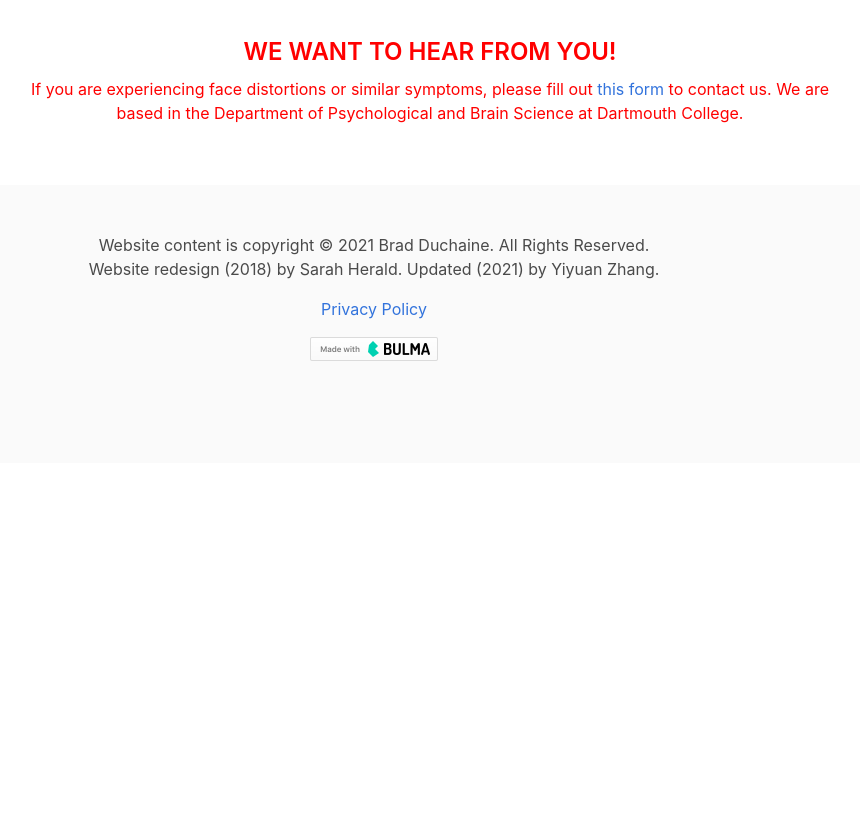
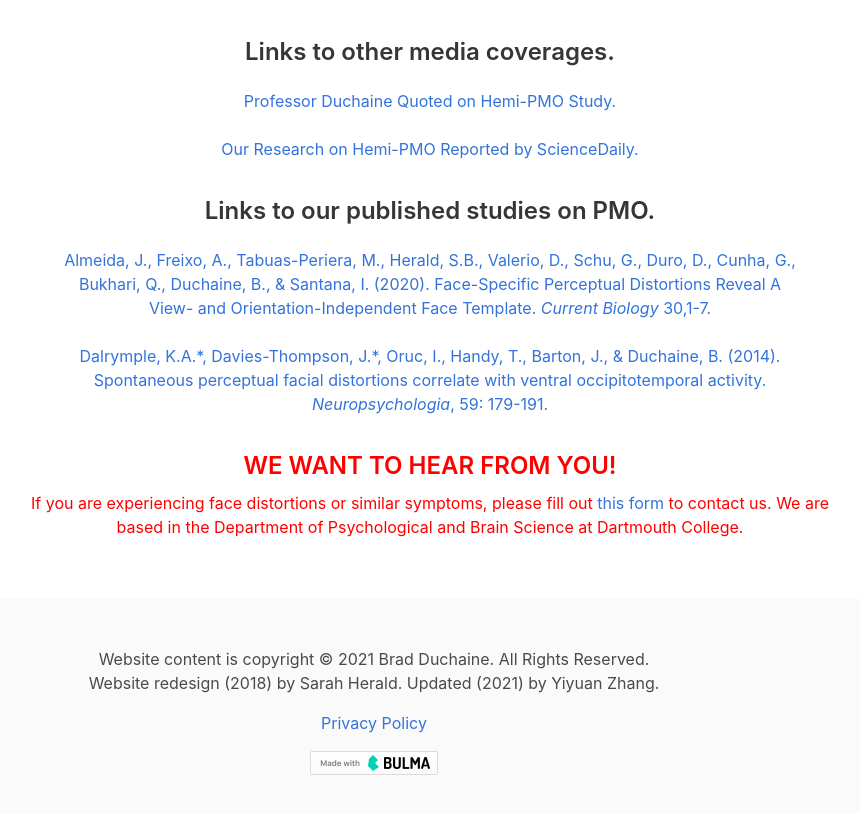
Before and after one commit to ryezyy11/hemiPMO.org, a Jekyll site: the page built from pages/media/media.html, in a window 1280 px wide and 1383 px high, cut to the strip 506-1320 px from the top of the window. Shown: the whole strip, without its empty margins (266-1126 px from the left). Built offline with Jekyll 4.4.1, drawn with Linux system fonts in a browser that asks for light colours.

Commit message:
Major Update 12-1
1) Changed text on multiple pages
2) Added links to media page
3) Try fix 404 page

```diff
--- a/pages/hemipmo/hemipmo.html
+++ b/pages/hemipmo/hemipmo.html
@@ -12,7 +12,7 @@ permalink: /hemipmo/
     <article class="content">
         <h2 id="S_Hemi" class="title is-4">Hemi-PMO</h2>
         <p>
-            In <b>hemi-PMO</b>, features on one side of the face are distorted while features on the other side of the face look normal (Grusser et al., 1991, Cho et al., 2011, Almeida et al., 2020). Patient A.D. who we reported on in Almeida et al. (2020) often saw features on the right side of the face as if they were melting, but he did not see distortions on the left side of faces or in any other objects or body parts. When faces were turned upside down, the distortions continued to affect the same features they affected in upright faces. See figure below illustrating how A.D. might have seen the same photo when it was upright and upside down (the distorted part of the faces are shaded red to highlight them). However, in other cases (Nagaishi et al., 2015), the features distorted appear to change when faces are rotated. Considerably more cases of hemi-PMO have been reported in the neurological literature than full-face PMO, so hemi-PMO appears to be the more common type of PMO.
+            In <b>hemi-PMO</b>, features on one side of the face are distorted while features on the other side of the face look normal (Grusser et al., 1991, Cho et al., 2011, Almeida et al., 2020). Patient A.D. who we reported on in Almeida et al. (2020) often saw features on the right side of the face as if they were melting, but he did not see distortions on the left side of faces or in any other objects or body parts. When faces were turned upside down, the distortions continued to affect the same features they affected in upright faces. See figure below illustrating how A.D. might have seen the same photo when it was upright and upside down (the distorted part of the faces are shaded red to highlight them). However, in other cases (Nagaishi et al., 2015), the features that are distorted appear to change when faces are rotated.
         </p>
         <figure>
             <img src="{{ "/assets/images/research/hemipmo.png" | relative_url }}" height="225" width="275" alt="hemi-prosopometamorphopsia">
--- a/pages/media/media.html
+++ b/pages/media/media.html
@@ -10,8 +10,24 @@ permalink: /media/
 <div class="column is-10" style="margin: auto;">
     <article class="content">
         <h2  class="title is-4">Professor Duchaine's talk on PMO.</h2>
-        <div class="column is-10" style="margin: center;">
+        <div class="column is-10" style="margin: auto;text-align: center;">
             <iframe width="560" height="315" src="https://www.youtube.com/embed/7rXGoSnGH0A" title="YouTube video player" frameborder="0" allow="accelerometer; autoplay; clipboard-write; encrypted-media; gyroscope; picture-in-picture" allowfullscreen></iframe>
+        </div>
+    </article>
+    <article class="content">
+        <h2  class="title is-4">Links to other media coverages.</h2>
+        <div class="column is-10" style="margin: auto;text-align: center;">
+            <a href="https://pbs.dartmouth.edu/news/2020/09/professor-brad-duchaine-quoted">Professor Duchaine Quoted on Hemi-PMO Study.</a>
+            </br></br>
+            <a href="https://www.sciencedaily.com/releases/2020/08/200817104255.htm">Our Research on Hemi-PMO Reported by ScienceDaily.</a>
+        </div>
+    </article>
+    <article class="content">
+        <h2  class="title is-4">Links to our published studies on PMO.</h2>
+        <div class="column is-10" style="margin: auto;text-align: center;">
+            <a href="https://lab.faceblind.org/papers/almeida_20_Curr_Biol.pdf">Almeida, J., Freixo, A., Tabuas-Periera, M., Herald, S.B., Valerio, D., Schu, G., Duro, D., Cunha, G., Bukhari, Q., Duchaine, B., & Santana, I. (2020). Face-Specific Perceptual Distortions Reveal A View- and Orientation-Independent Face Template. <i>Current Biology</i> 30,1-7.</a>
+            </br></br>
+            <a href="https://lab.faceblind.org/papers/dalrymple_2014_neuropsychologia.pdf">Dalrymple, K.A.*, Davies-Thompson, J.*, Oruc, I., Handy, T., Barton, J., & Duchaine, B. (2014). Spontaneous perceptual facial distortions correlate with ventral occipitotemporal activity. <i>Neuropsychologia</i>, 59: 179-191. </a>
         </div>
     </article>
     <article class="content">
--- a/pages/subtypes/subtypes.html
+++ b/pages/subtypes/subtypes.html
@@ -18,8 +18,8 @@ permalink: /subtypes/
             <img src="{{ "/assets/images/research/PMO1.png" | relative_url }}" alt="prosopometamorphopsia case 1">
             <img src="{{ "/assets/images/research/PMO2.png" | relative_url }}" alt="prosopometamorphopsia case 2">
             <figcaption>
-                <span class="title is-6">Figure 1: </span>Patient's description of perceived distortion. <br><b>First Face(left/top for mobile devices)</b>: Wow-large nose,prominent eyebrows. The eyebrows are coming towards me. And... strangely, his right eye is getting larger. Like, opening more... yeah, both brows are coming towards me and his- his right eye is getting larger, it's the most prominent thing and the nose is just really prominent, it's almost three dimensionally coming off the screen.<br>
-                <b>Second Face(right/bottom for mobile devices)</b>: It's the whole lower face and chin are...almost ballooning. And his left eye is dropping down... still dropping down. It's really weird it's like I can tell it's not moving because I can look at it and see that but still it, it's moving down his face. It's just... hmmm... Do you get anything with ears? Ears don't really bother me. Ears aren't a thing. I guess, they're not part of a face.
+                <span class="title is-6">Figure 1: </span>Patient's description of perceived distortion. <br><b>First Face(left/top for mobile devices)</b>: Wow-large nose, prominent eyebrows. The eyebrows are coming towards me. And... strangely, his right eye is getting larger. Like, opening more... yeah, both brows are coming towards me and his- his right eye is getting larger, it's the most prominent thing and the nose is just really prominent, it's almost three dimensionally coming off the screen.<br>
+                <b>Second Face(right/bottom for mobile devices)</b>: It's the whole lower face and chin are...almost ballooning. And his left eye is dropping down... still dropping down. It's really weird. It's like I can tell it's not moving because I can look at it and see that but still it, it's moving down his face. It's just... hmmm... Do you get anything with ears? Ears don't really bother me. Ears aren't a thing. I guess, they're not part of a face.
             </figcaption>
         </figure>
     </article>
--- a/pages/treatment/treatment.html
+++ b/pages/treatment/treatment.html
@@ -12,10 +12,10 @@ permalink: /treatment/
     <article class="content">
         <h2 id="treatment" class="title is-4">Prognosis and Treatment</h2>
         <p>
-            Face distortions often resolve after a few days or weeks, but in some cases, the distortions persist for many years. It is not understood why some cases clear up so quickly while others last for so long.
+            Face distortions often resolve after a few days or weeks, but in some cases, the distortions persist for many years. It is not understood why some cases clear up quickly while others last for so long.
         </p>
         <p>
-            When the cause of the distortions is known, interventions have been used to address the underlying problem. These include surgery to remove tumors, anti-epileptic medications, and migraine medications. In some of these cases, distortions have been reduced or resolved following the interventions, but because these are usually single-case studies and distortions frequently resolve on their own, it is sometimes unclear whether the intervention contributed to the improvement.
+            When the cause of the distortions is known, interventions have been used to address the underlying problem. These include migraine medications, anti-epileptic medications, and surgery to remove tumors. In some of these cases, distortions have been reduced or resolved following the interventions, but because these are usually single-case studies and distortions frequently resolve on their own, it is sometimes unclear whether the intervention contributed to the improvement.
         </p>
         <p>
             Anecdotal reports suggest that in some cases of PMO manipulations that affect the face stimulus may influence whether distortions are seen and their intensity. Our lab is looking into the effectiveness of some of these manipulations.
```
Also changed, not shown: 6 other files.
